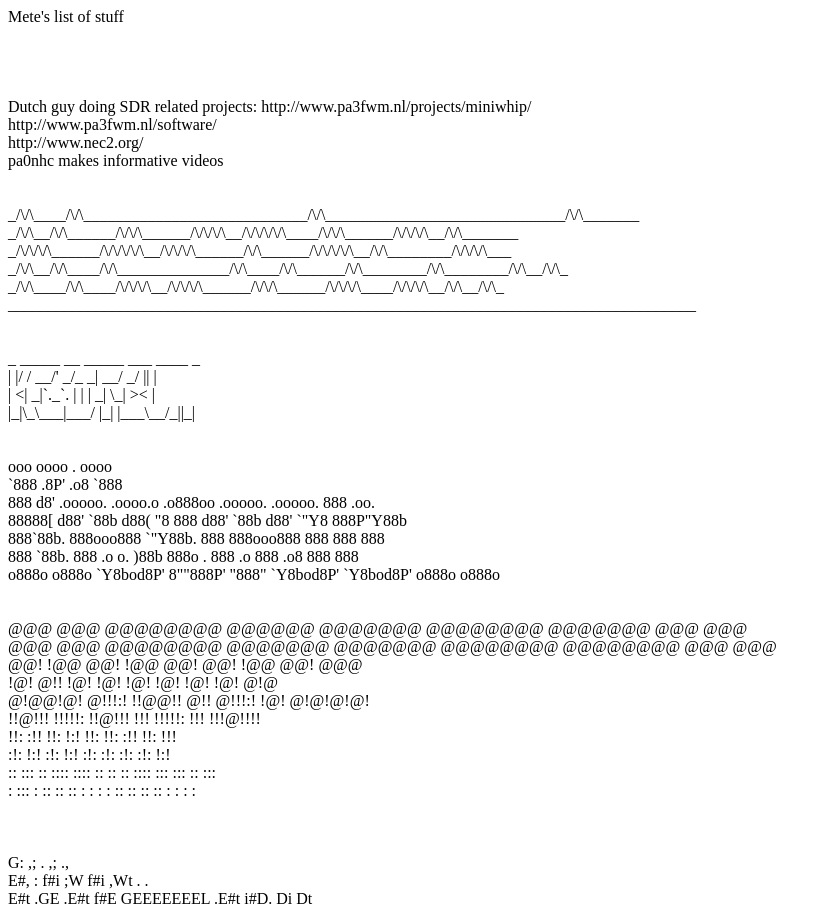
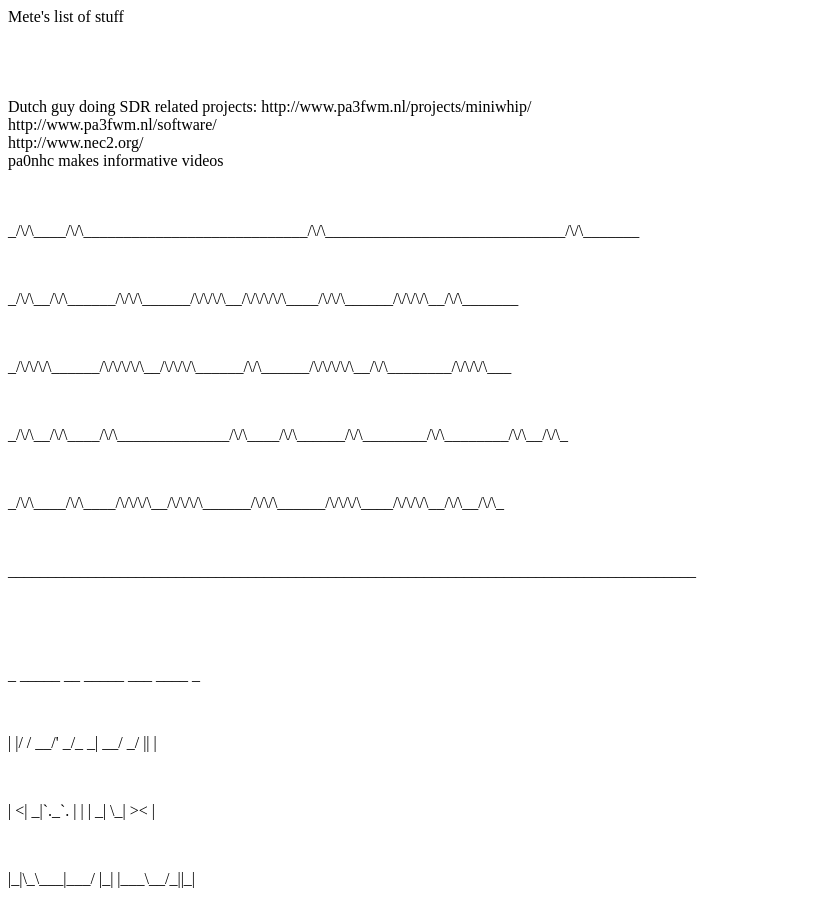
Before and after one commit to vantalane/kestech, a plain HTML site: page list/index.html in a window 1280 px wide. Shown: the top 908 px of the page, without its empty margins (0-832 px from the left). Drawn offline with Linux system fonts and the light colour scheme.

Commit message:
Update index.html

```diff
--- a/list/index.html
+++ b/list/index.html
@@ -9,18 +9,18 @@ Mete's list of stuff <br>
   <br>
   <br>
   <br>
-_/\/\____/\/\____________________________/\/\______________________________/\/\_______  <br>
-_/\/\__/\/\______/\/\/\______/\/\/\/\__/\/\/\/\/\____/\/\/\______/\/\/\/\__/\/\_______  <br>
-_/\/\/\/\______/\/\/\/\/\__/\/\/\/\______/\/\______/\/\/\/\/\__/\/\________/\/\/\/\___  <br>
-_/\/\__/\/\____/\/\______________/\/\____/\/\______/\/\________/\/\________/\/\__/\/\_  <br>
-_/\/\____/\/\____/\/\/\/\__/\/\/\/\______/\/\/\______/\/\/\/\____/\/\/\/\__/\/\__/\/\_  <br>
-______________________________________________________________________________________  <br>
+<p>_/\/\____/\/\____________________________/\/\______________________________/\/\_______</p>  <br>
+<p>_/\/\__/\/\______/\/\/\______/\/\/\/\__/\/\/\/\/\____/\/\/\______/\/\/\/\__/\/\_______</p>  <br>
+<p>_/\/\/\/\______/\/\/\/\/\__/\/\/\/\______/\/\______/\/\/\/\/\__/\/\________/\/\/\/\___</p>  <br>
+<p>_/\/\__/\/\____/\/\______________/\/\____/\/\______/\/\________/\/\________/\/\__/\/\_</p>  <br>
+<p>_/\/\____/\/\____/\/\/\/\__/\/\/\/\______/\/\/\______/\/\/\/\____/\/\/\/\__/\/\__/\/\_</p>  <br>
+<p>______________________________________________________________________________________</p>  <br>
   <br>
   <br>
- _  _____  __ _____ ___ ____  _    <br>
-| |/ / __/' _/_   _| __/ _/ || |   <br>
-|   <| _|`._`. | | | _| \_| >< |   <br>
-|_|\_\___|___/ |_| |___\__/_||_|   <br>
+<p> _  _____  __ _____ ___ ____  _    </p> <br>
+<p>| |/ / __/' _/_   _| __/ _/ || |   </p> <br>
+<p>|   <| _|`._`. | | | _| \_| >< |   </p> <br>
+<p>|_|\_\___|___/ |_| |___\__/_||_|   </p> <br>
   <br>
   <br>
  ooo    oooo                        .                       oooo          <br>
```
